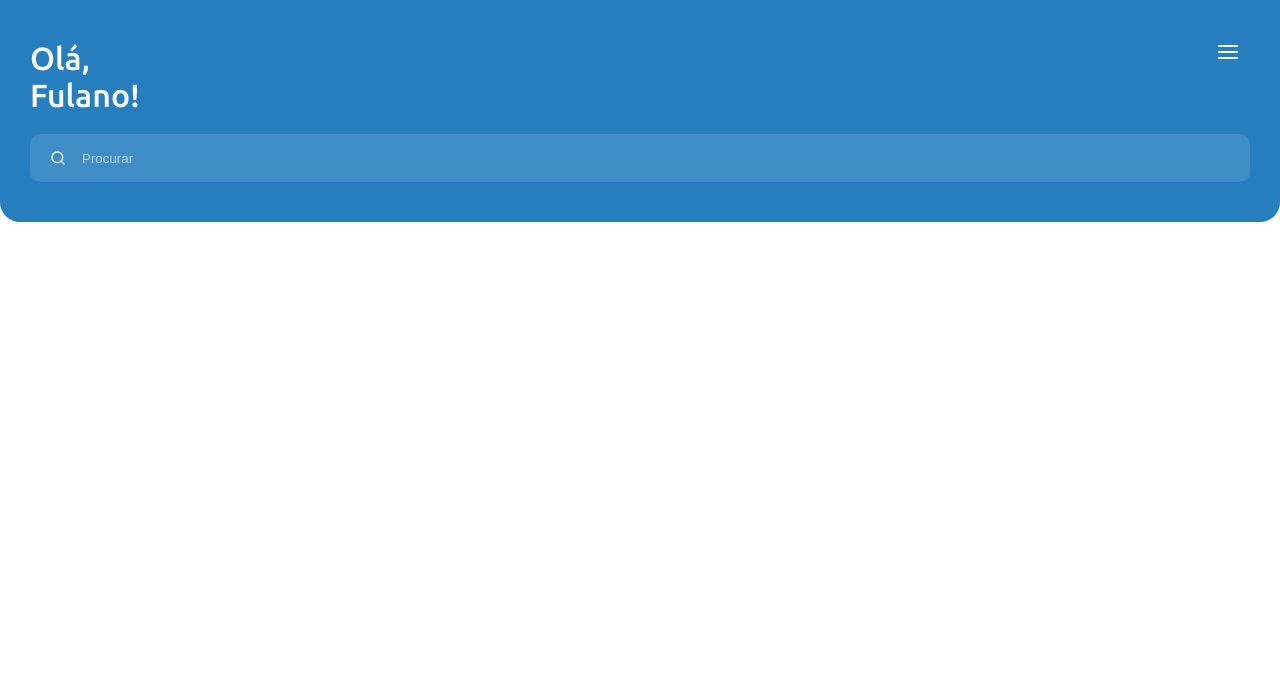
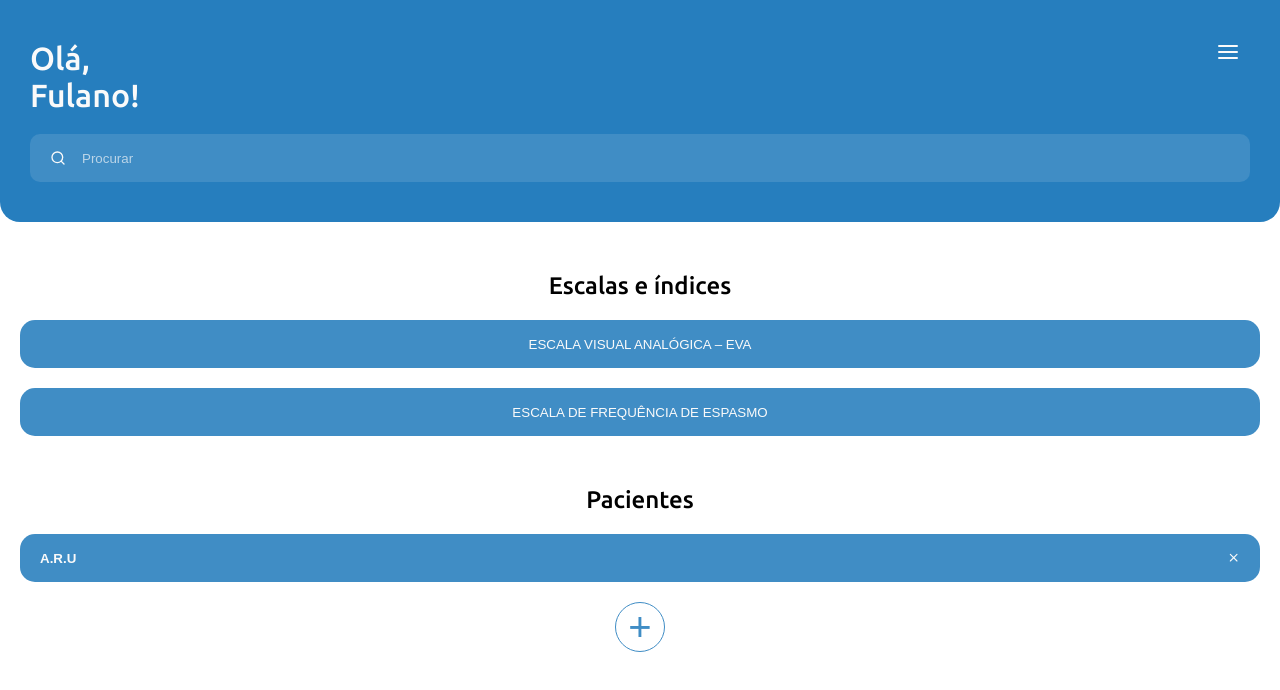
Before and after one commit to anaestheramaral/fisioPront---web, a Next.js app: page /home in a window 1280 px wide. Shown: the top 690 px of the page. Built offline with nearby package versions, Linux system fonts and the light colour scheme.

Commit message:
chore: home page - static

```diff
--- /dev/null
+++ b/components/Button.tsx
@@ -0,0 +1,15 @@
+import React, { ButtonHTMLAttributes} from 'react';
+import styles from '../styles/Button.module.scss'
+
+interface ButtonProps extends ButtonHTMLAttributes<HTMLButtonElement>{
+  spaced?: boolean;
+}
+const Button: React.FC<ButtonProps> = ({ children, spaced, ...rest}) => {
+  return (
+    <button className={styles.button} style={{ justifyContent: spaced ? 'space-between' :  'center'}} {...rest}>
+      {children}
+    </button>
+  );
+}
+
+export default Button;
--- a/components/Input.tsx
+++ b/components/Input.tsx
@@ -1,4 +1,4 @@
-import React from 'react';
+import React, { useEffect, useRef } from 'react';
 import styles from '../styles/Input.module.scss'
 import {FiSearch as FiSearchIcon} from 'react-icons/fi';
 
@@ -7,8 +7,10 @@ interface InputProps {
   handleSearch?: () => any;
 }
 const Input: React.FC<InputProps> = ({handleSearch}) => {
+
+
   return (
-    <form onSubmit={handleSearch} className={styles.form}>
+    <form onSubmit={handleSearch} className={styles.form} tabIndex={-1}>
       <FiSearchIcon />
       <input placeholder="Procurar"/>
     </form>
--- /dev/null
+++ b/components/LoadMoreButton.tsx
@@ -0,0 +1,15 @@
+import React, { ButtonHTMLAttributes} from 'react';
+import styles from '../styles/LoadMore.module.scss';
+
+interface ButtonProps extends ButtonHTMLAttributes<HTMLButtonElement>{
+  // spaced?: boolean;
+}
+const LoadMoreButton: React.FC<ButtonProps> = ({ ...rest}) => {
+  return (
+    <button className={styles.button} {...rest}>
+      +
+    </button>
+  );
+}
+
+export default LoadMoreButton;
--- a/pages/home.tsx
+++ b/pages/home.tsx
@@ -1,6 +1,10 @@
 import Head from 'next/head';
 import styles from '../styles/Home.module.scss';
 import Header from '../components/Header';
+import Button from '../components/Button';
+import { FiX as CloseIcon} from 'react-icons/fi'
+import LoadMoreButton from '../components/LoadMoreButton';
+
 export default function Home() {
   return (
     <div>
@@ -10,9 +14,24 @@ export default function Home() {
 
       <Header />
 
-      <main>
+      <main className={styles.main}>
 
+        <h2>Escalas e índices</h2>
+        <Button>
+          ESCALA VISUAL ANALÓGICA – EVA
+        </Button>
 
+        <Button>
+          ESCALA DE FREQUÊNCIA DE ESPASMO
+        </Button>
+
+        <h2 style={{marginTop: 50}}>Pacientes</h2>
+        <Button spaced>
+          <strong>A.R.U</strong>
+          <CloseIcon />
+        </Button>
+
+        <LoadMoreButton />
 
       </main>
 
--- /dev/null
+++ b/styles/Button.module.scss
@@ -0,0 +1,28 @@
+.button{
+  background-color: var(--blue-light);
+  color: var(--white);
+
+  width: 100%;
+  border-radius: 15px;
+
+  transition: background-color 0.2s;
+
+  text-transform: uppercase;
+  border: none;
+
+  height: 3rem;
+
+  display: flex;
+  align-items: center;
+
+  padding: 0 20px;
+  &:hover {
+    background-color: var(--blue-dark);
+  }
+
+  &+button{
+    margin-top: 20px;
+  }
+
+
+}
--- a/styles/Home.module.scss
+++ b/styles/Home.module.scss
@@ -0,0 +1,14 @@
+.main {
+  padding: 50px 20px;
+  height: 72vh;
+
+  display: flex;
+  justify-content: flex-start;
+  align-items: center;
+  flex-direction: column;
+
+
+  h2 {
+    margin: 0 auto 20px;
+  }
+}
--- /dev/null
+++ b/styles/LoadMore.module.scss
@@ -0,0 +1,16 @@
+.button{
+  border-radius: 50%;
+  border: 1px solid var(--blue-light);
+  color: var(--blue-light);
+  background-color: transparent;
+
+  width: 50px;
+  height: 50px;
+  font-size: 40px;
+  display: flex;
+  align-items: center;
+  justify-content: center;
+  font-weight: 300;
+
+  margin: 0 auto;
+}
--- a/styles/globals.scss
+++ b/styles/globals.scss
@@ -28,3 +28,11 @@ a {
 h1, h2, h3 {
   font-weight: 500;
 }
+
+input {
+  color: var(--white);
+  &:focus{
+    outline: none;
+  }
+}
+// form:focus
```
